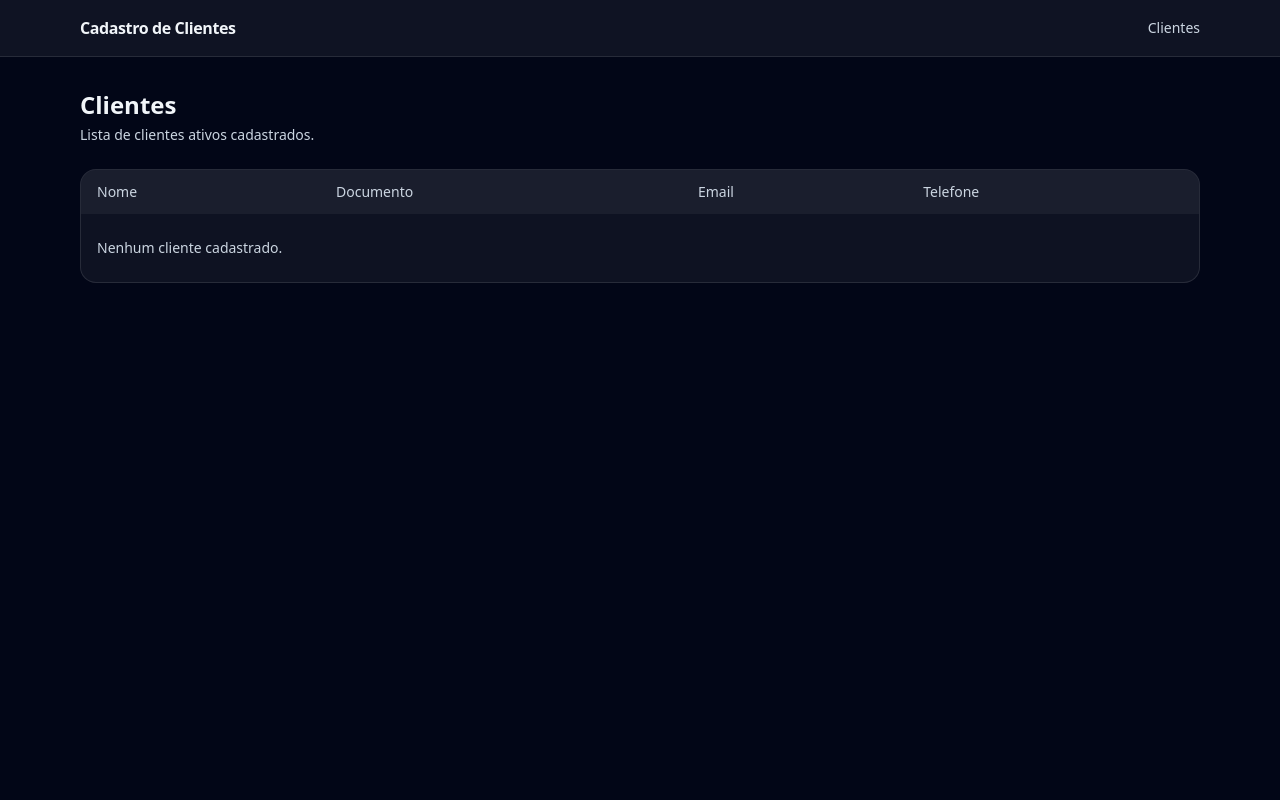
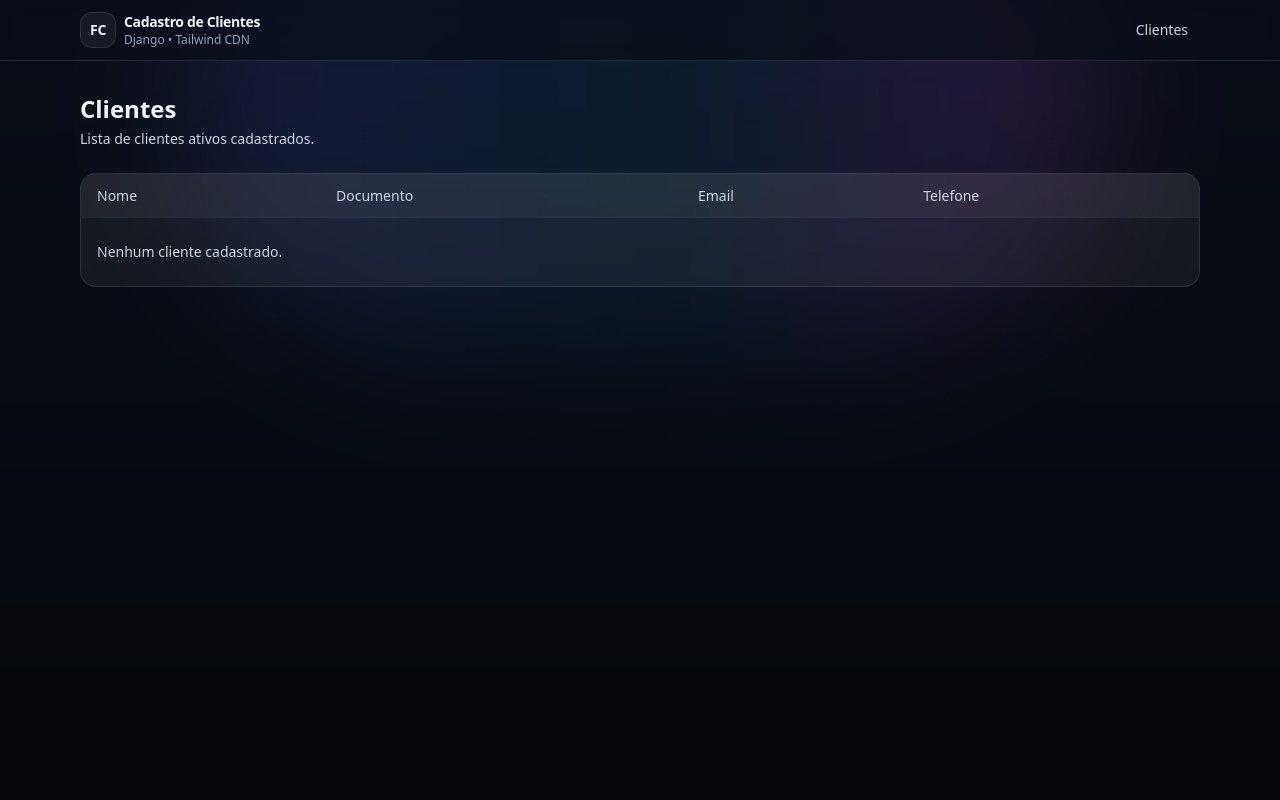
Before and after one commit to rogereichert/cadastro-clientes, a Django app: page /clientes/ in a window 1280 px wide. Run offline with Django 5.2, Linux system fonts and the light colour scheme; data that the repository does not hold is empty; some libraries are stand-ins or nearby versions.

Commit message:
feat(ui): refresh base layout with softer linear-style dark theme

```diff
--- a/clientes/templates/base/base.html
+++ b/clientes/templates/base/base.html
@@ -9,23 +9,40 @@
     <script src="https://cdn.tailwindcss.com"></script>
   </head>
 
-  <body class="bg-slate-950 text-slate-100 min-h-screen">
-    <header class="border-b border-white/10 bg-white/5">
-      <div class="max-w-6xl mx-auto px-4 py-4 flex items-center justify-between">
-        <div class="font-semibold tracking-tight">
-          <a href="/clientes/" class="hover:opacity-90">Cadastro de Clientes</a>
-        </div>
+  <body class="min-h-screen bg-[#0B0F19] text-slate-100">
+    <!-- Background glow (bem Linear) -->
+    <div class="pointer-events-none fixed inset-0">
+      <div class="absolute -top-40 left-1/2 h-[520px] w-[920px] -translate-x-1/2 rounded-full
+                  bg-gradient-to-r from-indigo-500/15 via-sky-500/10 to-fuchsia-500/15 blur-3xl"></div>
+      <div class="absolute inset-0 bg-gradient-to-b from-black/0 via-black/20 to-black/60"></div>
+    </div>
+
+    <header class="sticky top-0 z-40 border-b border-white/10 bg-[#0B0F19]/70 backdrop-blur">
+      <div class="mx-auto max-w-6xl px-4 py-3 flex items-center justify-between">
+        <a href="{% url 'clientes:list' %}" class="flex items-center gap-2 group">
+          <div class="h-9 w-9 rounded-xl border border-white/10 bg-white/5 grid place-items-center">
+            <span class="text-sm font-semibold tracking-tight">FC</span>
+          </div>
+          <div class="leading-tight">
+            <div class="text-sm font-semibold tracking-tight group-hover:opacity-90">Cadastro de Clientes</div>
+            <div class="text-xs text-slate-400">Django • Tailwind CDN</div>
+          </div>
+        </a>
+
         <nav class="text-sm text-slate-300">
-          <a class="hover:text-slate-100" href="/clientes/">Clientes</a>
+          <a class="rounded-lg px-3 py-2 hover:bg-white/5 hover:text-slate-100 transition"
+             href="{% url 'clientes:list' %}">
+            Clientes
+          </a>
         </nav>
       </div>
     </header>
 
-    <main class="max-w-6xl mx-auto px-4 py-8">
+    <main class="relative mx-auto max-w-6xl px-4 py-8">
       {% if messages %}
         <div class="space-y-3 mb-6">
           {% for message in messages %}
-            <div class="rounded-xl border border-white/10 bg-white/5 px-4 py-3 text-sm">
+            <div class="rounded-2xl border border-white/10 bg-white/5 px-4 py-3 text-sm text-slate-100">
               {{ message }}
             </div>
           {% endfor %}
```
